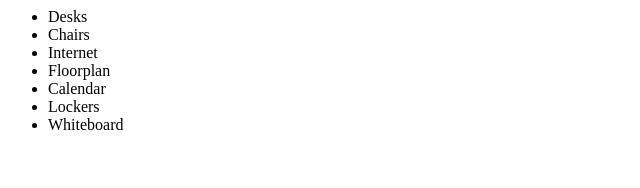
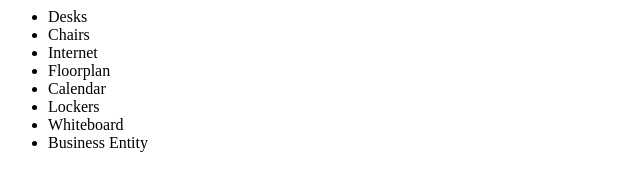
Before and after one commit to mnabdull/lakeforge.github.io, a plain HTML site: page index.html in a window 1280 px wide. Shown: the whole page, without its empty margins (0-640 px from the left). Drawn offline with Linux system fonts and the light colour scheme.

Commit message:
added business entity

```diff
--- a/index.html
+++ b/index.html
@@ -11,6 +11,7 @@
 		<li>Calendar
 		<li>Lockers
 		<li>Whiteboard
+		<li>Business Entity
 	</ul>
 </body>
 </html>
```
